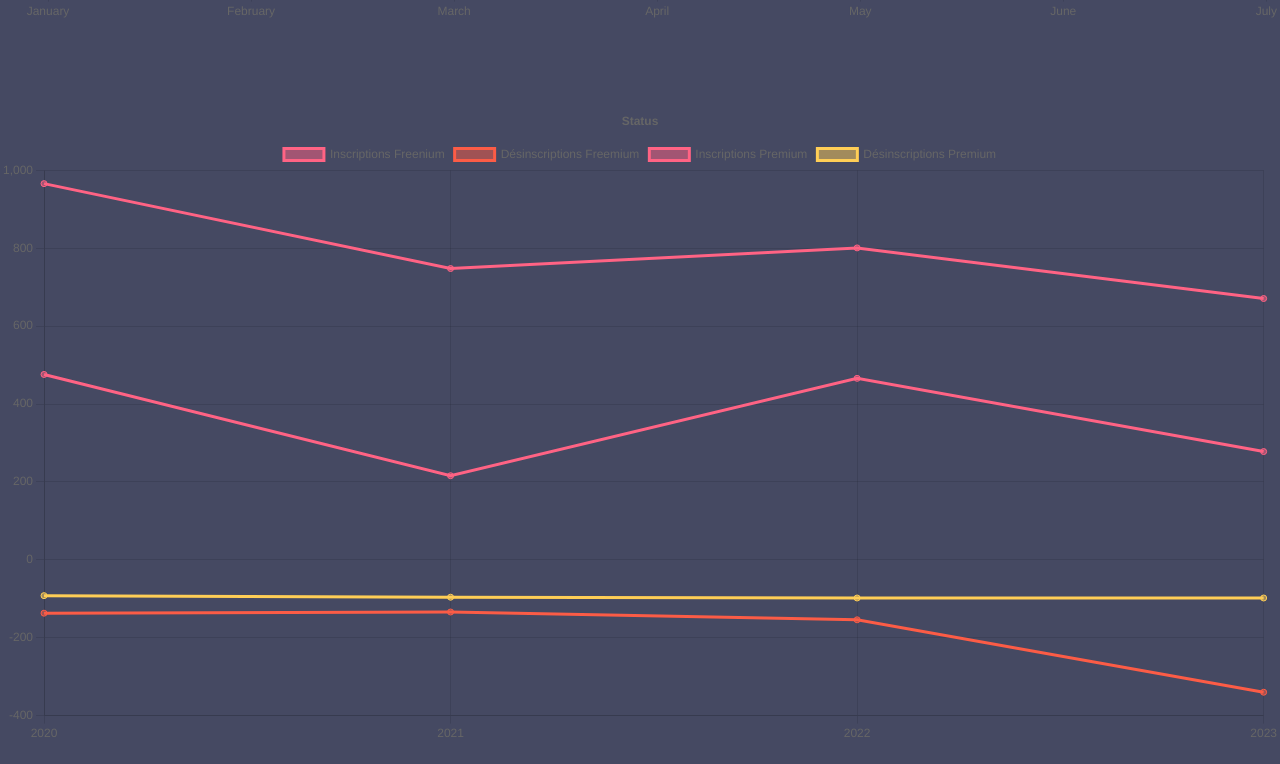
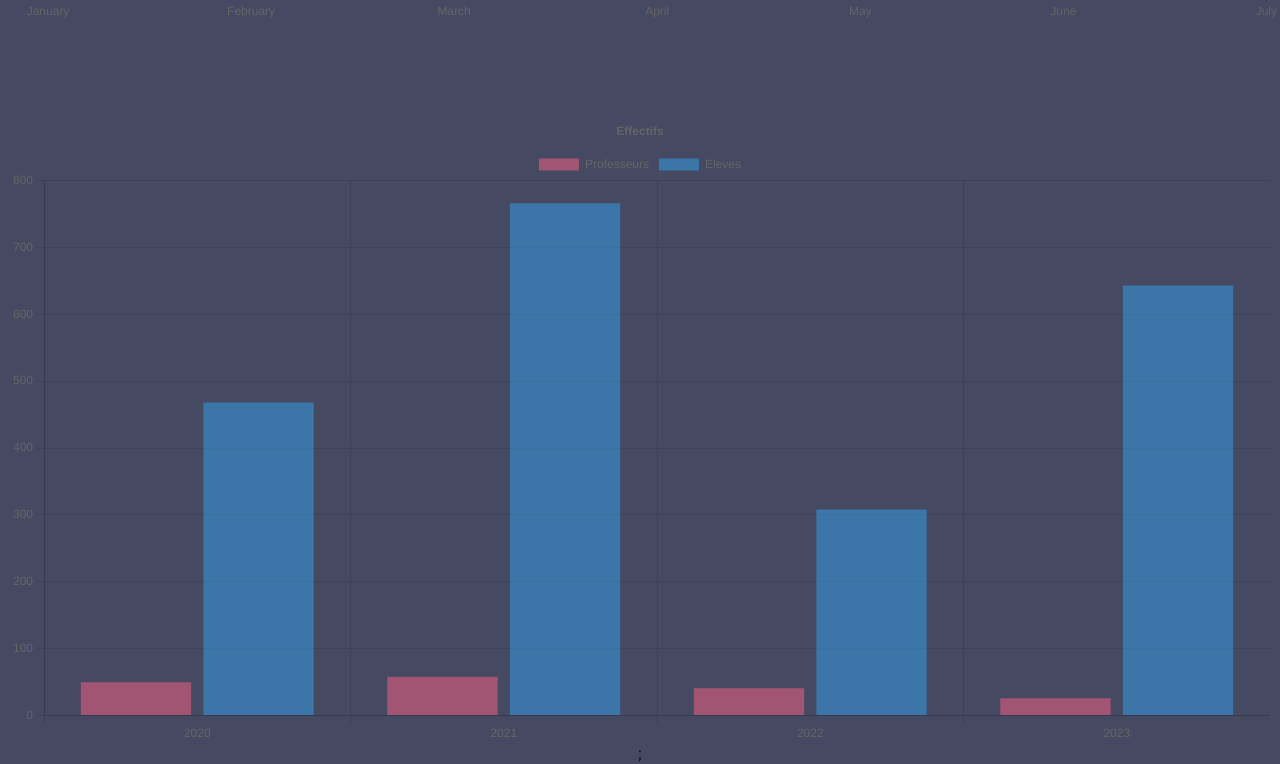
Before and after one commit to Projet-saline/One-Office, a React (Create React App) app: page /hometest in a window 1280 px wide. Shown: the part 1394-2158 px from the top of the page. Built offline with nearby package versions, Linux system fonts and the light colour scheme.

Commit message:
feat:one graph gone

```diff
--- a/src/Components/Graph.js
+++ b/src/Components/Graph.js
@@ -1,5 +1,5 @@
 import React from "react";
-import ChartFreePre from "../Components/ChartFreePre"
+// import ChartFreePre from "../Components/ChartFreePre"
 import VericalBarChart from "../Components/VerticalBarChart";
 import { statusData, classData, professorsData } from "../Datas/fakeDatas";
 
@@ -8,7 +8,7 @@ const GraphPage = () =>  {
     return (
         <div className='content'>
 
-            <ChartFreePre data={statusData} title='Status' />
+            {/* <ChartFreePre data={statusData} title='Status' /> */}
             <VericalBarChart data={classData} title='Effectifs' />
             <VericalBarChart data={professorsData} title='Matières' />
         </div>
```
